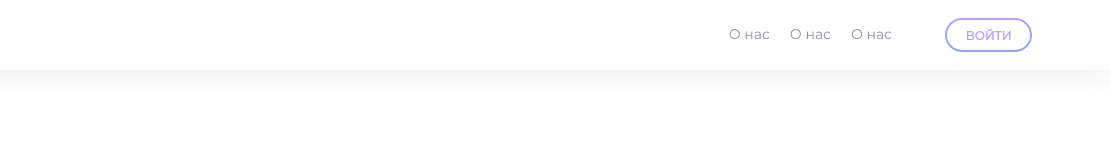
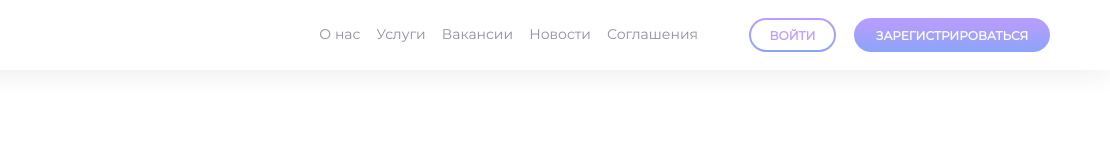
Before and after one commit to GrigoryCode/UI-KIT, a website built with Parcel: page src/index.pug in a window 1280 px wide. Shown: the full height of the page, 170-1280 px from the left. Built offline with nearby package versions, Linux system fonts and the light colour scheme.

Commit message:
Add second button

```diff
--- a/src/blocks/nav-bar/nav-bar.pug
+++ b/src/blocks/nav-bar/nav-bar.pug
@@ -5,7 +5,10 @@
             ul.nav__ul
                 li.nav__li
                     a.nav__a(href="#") О нас
-                    a.nav__a(href="#") О нас
-                    a.nav__a(href="#") О нас
+                    a.nav__a(href="#") Услуги
+                    a.nav__a(href="#") Вакансии
+                    a.nav__a(href="#") Новости
+                    a.nav__a(href="#") Соглашения
             .nav__button-wrap
                 button.nav__button ВОЙТИ
+            button.nav__button-second ЗАРЕГИСТРИРОВАТЬСЯ
--- a/src/blocks/nav-bar/nav-bar.scss
+++ b/src/blocks/nav-bar/nav-bar.scss
@@ -41,13 +41,11 @@ a.nav__a {
     line-height: normal;
     color: rgba(31, 32, 65, 0.5);
     text-decoration: none;
-    padding: 0 10px;
+    padding: 0 8px;
 }
 
 .nav__button-wrap {
     display: inline-block;
-    width: 83px;
-    height: 30px;
     margin: 18px;
     padding: 2px;
     background: linear-gradient(180deg, #BC9CFF 0%, #8BA4F9 100%);
@@ -69,3 +67,21 @@ button.nav__button {
 
     color: #BC9CFF;
 }
+
+button.nav__button-second {
+    width: 196px;
+    height: 34px;
+    border: none;
+    border-radius: 22px;
+    background: linear-gradient(180deg, #BC9CFF 0%, #8BA4F9 100%);
+    font-family: Montserrat;
+    font-style: normal;
+    font-weight: bold;
+    font-size: 12px;
+    line-height: normal;
+    text-transform: uppercase;
+    color: #ffffff;
+    display: inline-block;
+    margin: 18px 0;
+    padding: 2px;
+}
```
